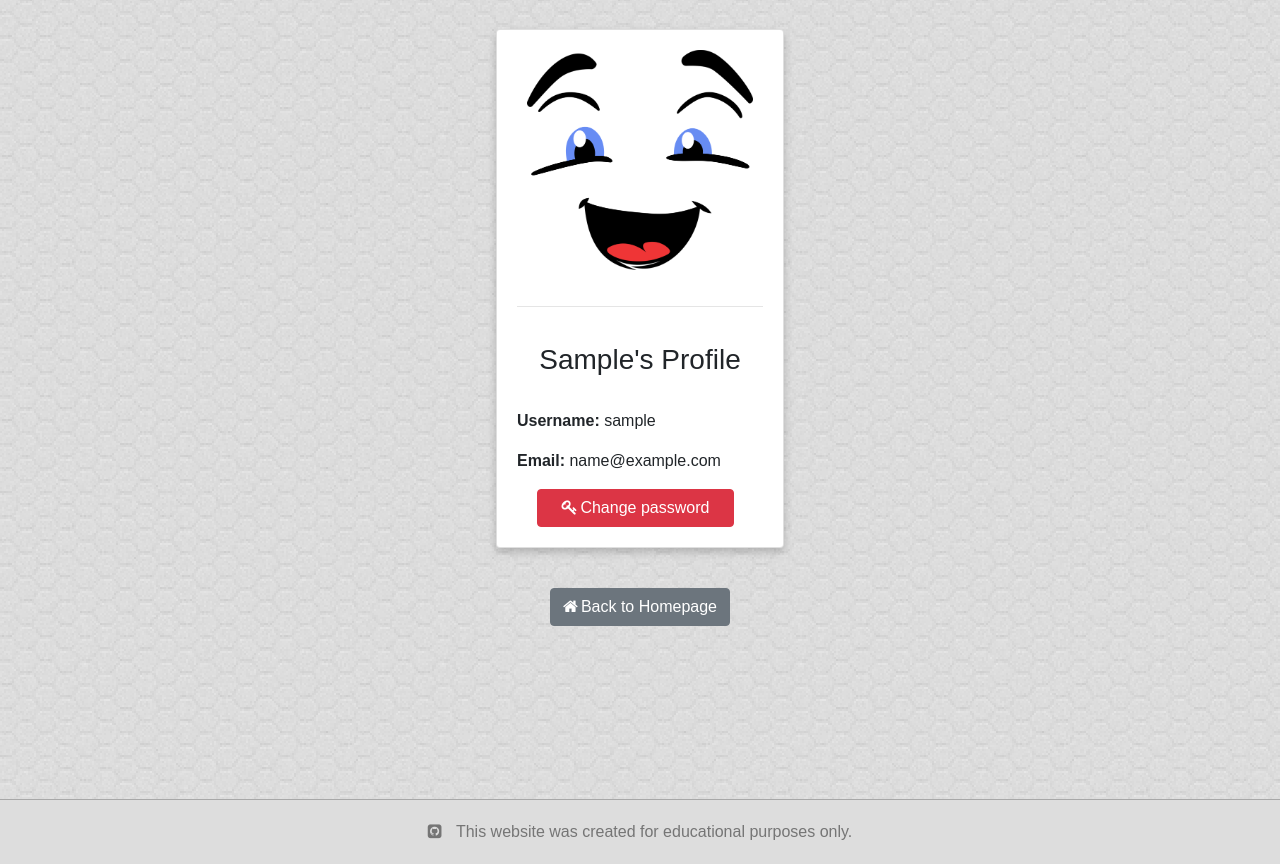
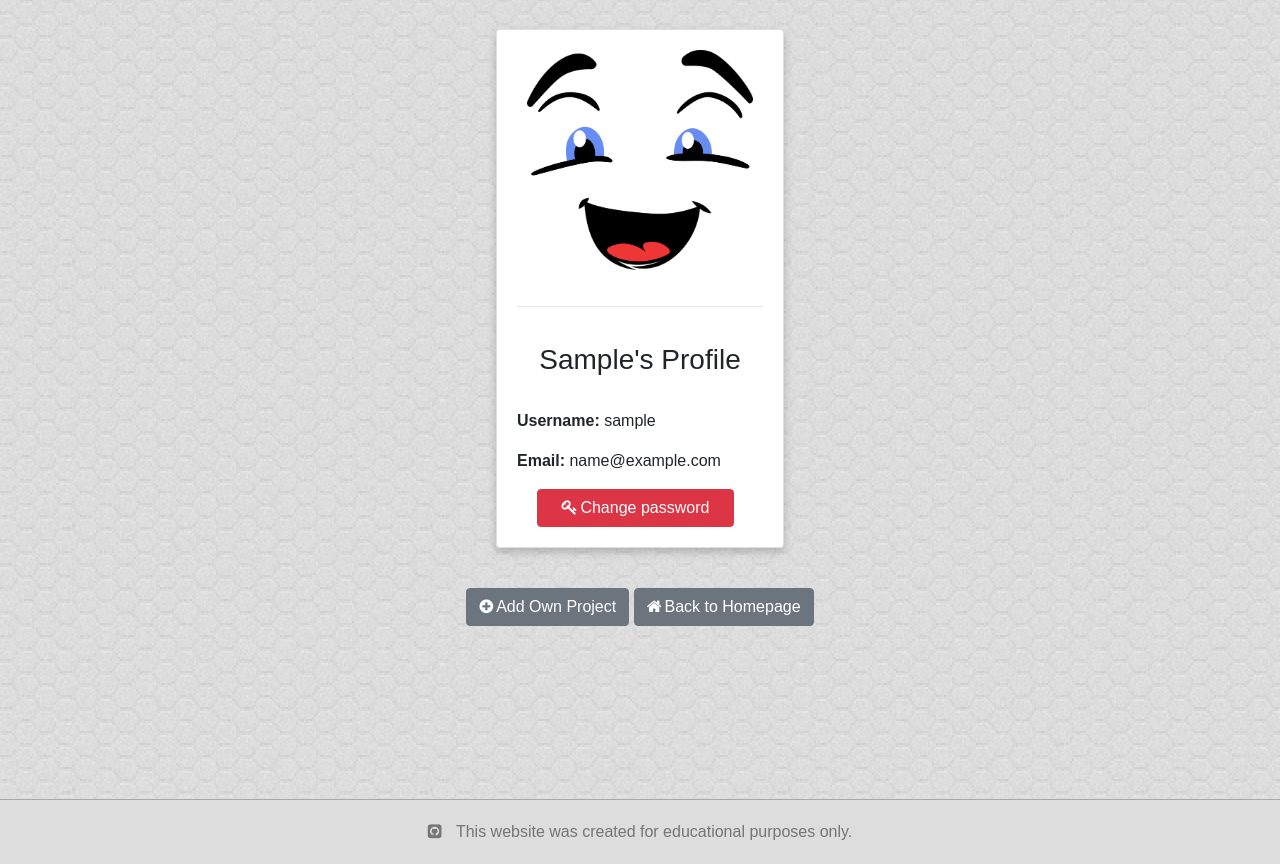
Before and after one commit to alnibo/milestone-project-4-help-others, a Django app: page /accounts/profile/ in a window 1280 px wide. Shown: the part 57-921 px from the top of the page. Run offline with Django 3.2, Linux system fonts and the light colour scheme; the visitor is signed in with stand-in values (Sample User, id 1); data comes from the database, SQL or seed files in the repository; some libraries are stand-ins or nearby versions.

Commit message:
Added Demo, UX, Target Audience, User Stories, Wireframes sections to the Readme file

```diff
--- a/accounts/templates/profile.html
+++ b/accounts/templates/profile.html
@@ -19,6 +19,7 @@
 
     <div class="row">
         <div class="col text-center">
+            <a href="{% url 'add_project' %}" class="btn btn-secondary" role="button"><i class="fa fa-plus-circle btn-icon" aria-hidden="true"></i>Add Own Project</a>
             <a href="{% url 'index' %}" class="btn btn-secondary" role="button"><i class="fa fa-home btn-icon" aria-hidden="true"></i>Back to Homepage</a>
         </div>
     </div>
```
Also changed, not shown: README.md.
